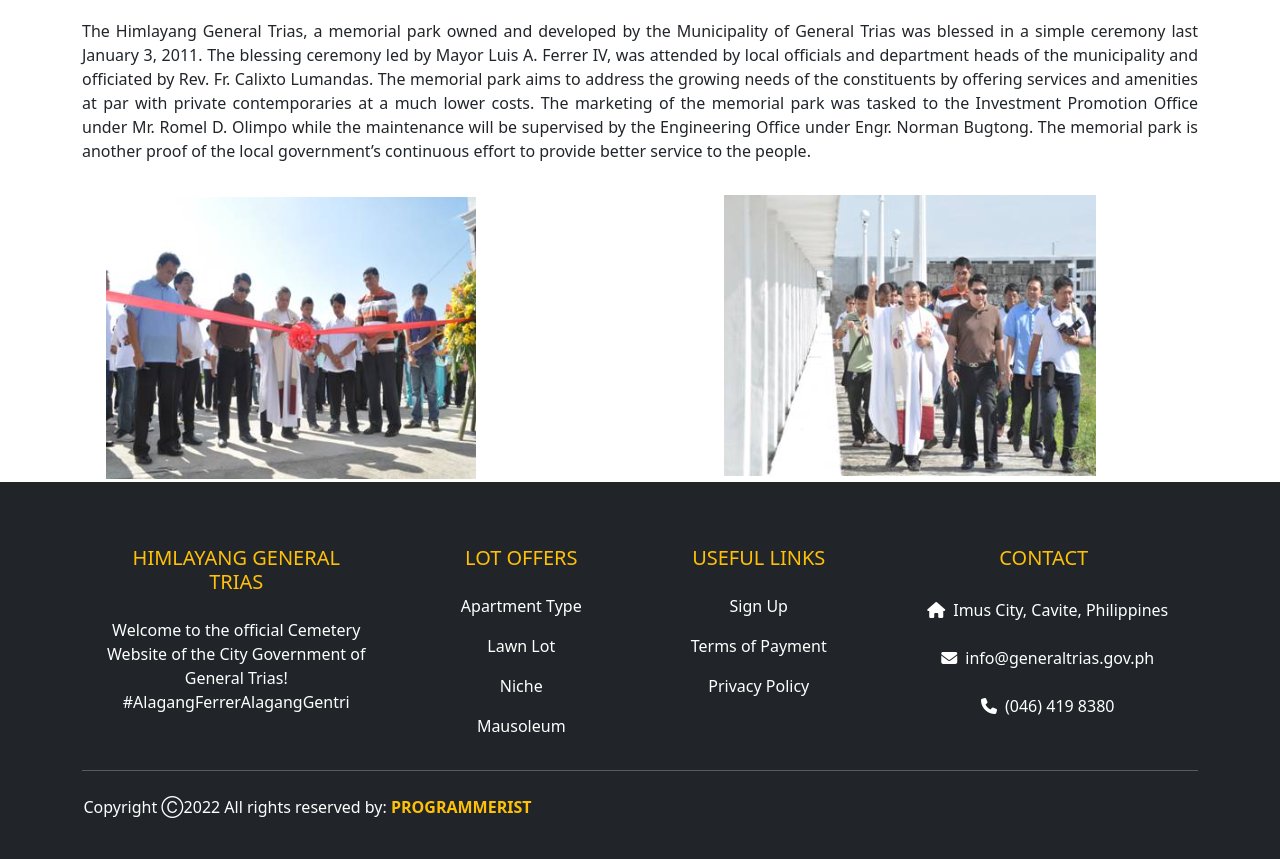
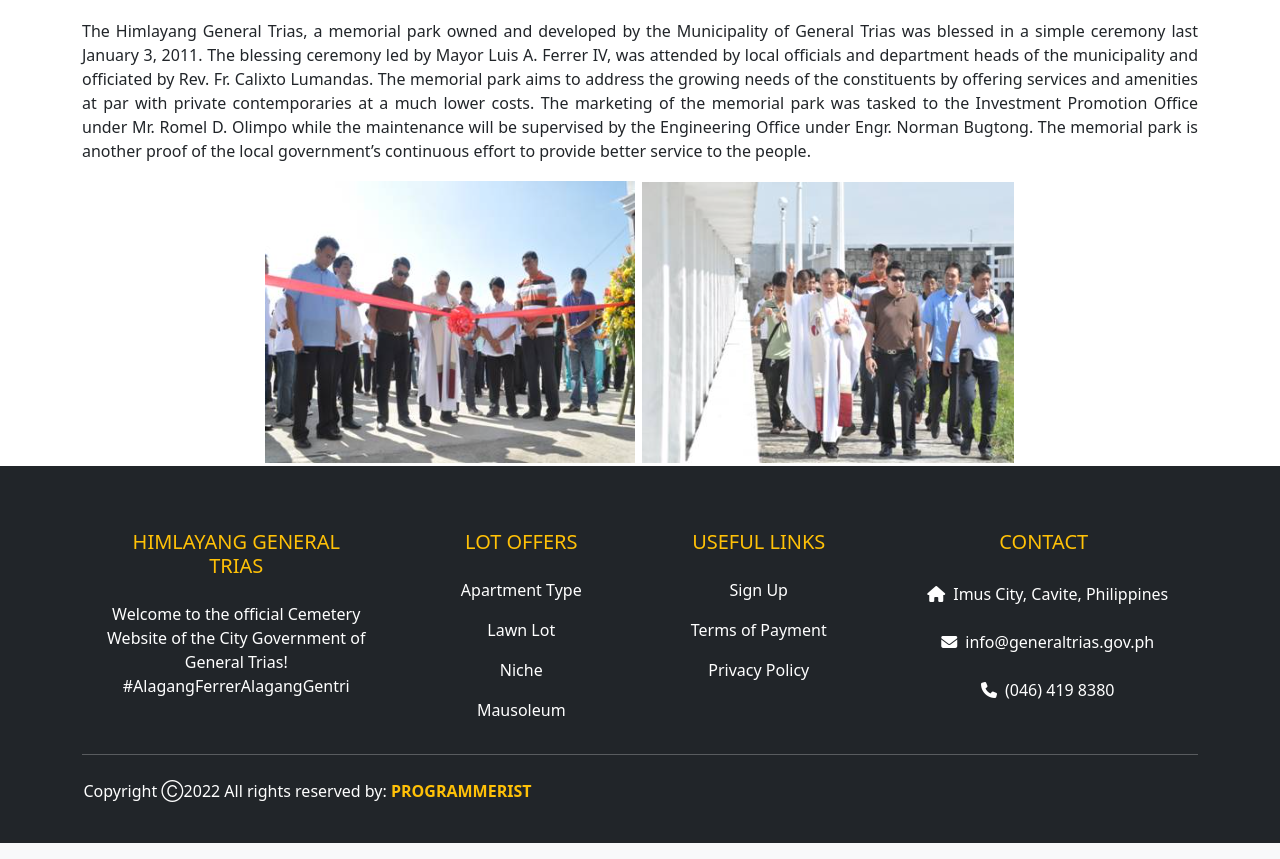
Before and after one commit to leilabocar/THESIS, a Django app: page /AboutUs in a window 1280 px wide. Shown: the part 161-1020 px from the top of the page. Run offline with Django 4.2, Linux system fonts and the light colour scheme; some libraries are stand-ins or nearby versions.

Commit message:
Update AboutUs.html

```diff
--- a/THESISPROJECT/THESISAPP/templates/files/AboutUs.html
+++ b/THESISPROJECT/THESISAPP/templates/files/AboutUs.html
@@ -24,6 +24,20 @@
         }
         .text{
             text-align: justify;
+        }
+
+        .img1 {
+            display:inline-block;
+            margin-left:auto;
+            margin-right:auto;
+            height:360;
+
+        }
+        #left{
+        float: center;
+        }
+        #right{
+        float: center;
         }
     </style>
 </head>
@@ -88,12 +102,10 @@
     </div>
 
     <div class="container">
-        <div class="row center">
-            <div class="col-md-6 col-lg-2 col-xl-6 mx-auto mt-3">
-                <img src="{% static 'images/mayor 1.PNG' %}" alt="mayor1" class="mayor1" style="height: 360;">
-            </div>
-            <div class="col-md-6 col-lg-2 col-xl-5 mx-auto mt-3">
-                <img src="{% static 'images/mayor 2.PNG' %}" alt="mayor1" class="mayor2" style="height: 360">
+        <div class="row" style="text-align:center;">
+            <div >
+                <img class="img1" src="{% static 'images/mayor 1.PNG' %}" alt="mayor1" class="img1"  id ="left">
+                <img class="img1" src="{% static 'images/mayor 2.PNG' %}" alt="mayor1" class="img1"  id ="right" >
             </div>
         </div>
     </div>
```
